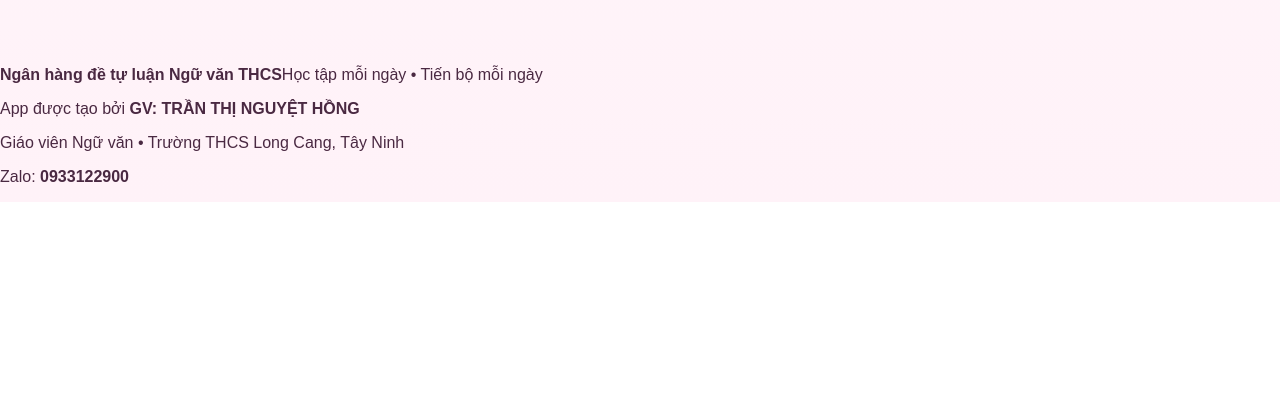
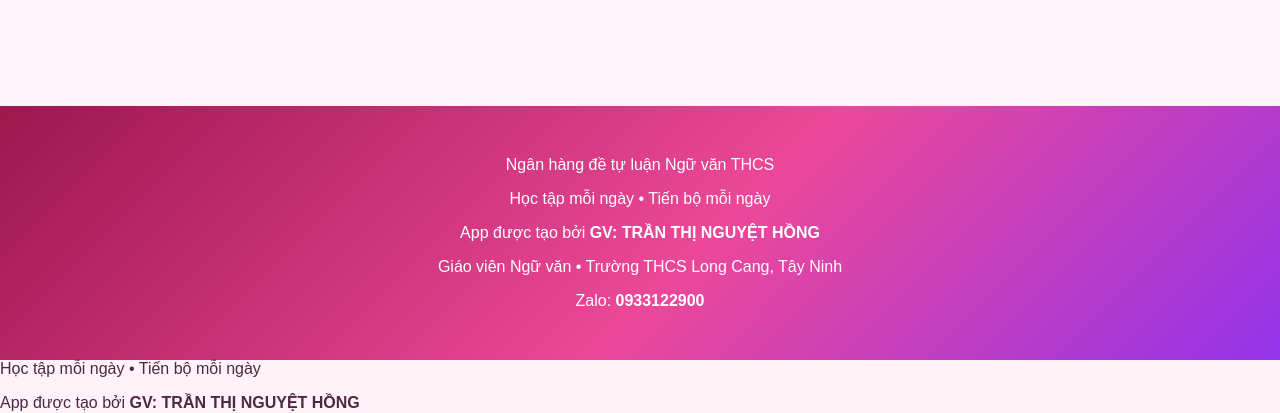
Before and after one commit to hong7214/ngan-hang-de-ngu-van, a Next.js app in the folder ngan-hang-de-ngu-van-starter/: page /ngan-hang-de-ngu-van/ in a window 1280 px wide. Shown: the part 867-1280 px from the top of the page. Before the commit the page ends 1069 px from the top, so only its background shows below. Built offline with nearby package versions, Linux system fonts and the light colour scheme; no server answers; the database is empty.

Commit message:
Update page.tsx

```diff
--- a/ngan-hang-de-ngu-van-starter/app/page.tsx
+++ b/ngan-hang-de-ngu-van-starter/app/page.tsx
@@ -1240,9 +1240,29 @@ export default function Home() {
         <div
           className="footer-main"
         >
-          <strong>
-            Ngân hàng đề tự luận Ngữ văn THCS
-          </strong>
+         <footer className="site-footer">
+  <div className="site-footer-inner">
+    <p className="footer-line footer-title">
+      Ngân hàng đề tự luận Ngữ văn THCS
+    </p>
+
+    <p className="footer-line">
+      Học tập mỗi ngày • Tiến bộ mỗi ngày
+    </p>
+
+    <p className="footer-line">
+      App được tạo bởi <strong>GV: TRẦN THỊ NGUYỆT HỒNG</strong>
+    </p>
+
+    <p className="footer-line">
+      Giáo viên Ngữ văn • Trường THCS Long Cang, Tây Ninh
+    </p>
+
+    <p className="footer-line">
+      Zalo: <strong>0933122900</strong>
+    </p>
+  </div>
+</footer>
 
           <span>
             Học tập mỗi ngày • Tiến bộ mỗi ngày
```
